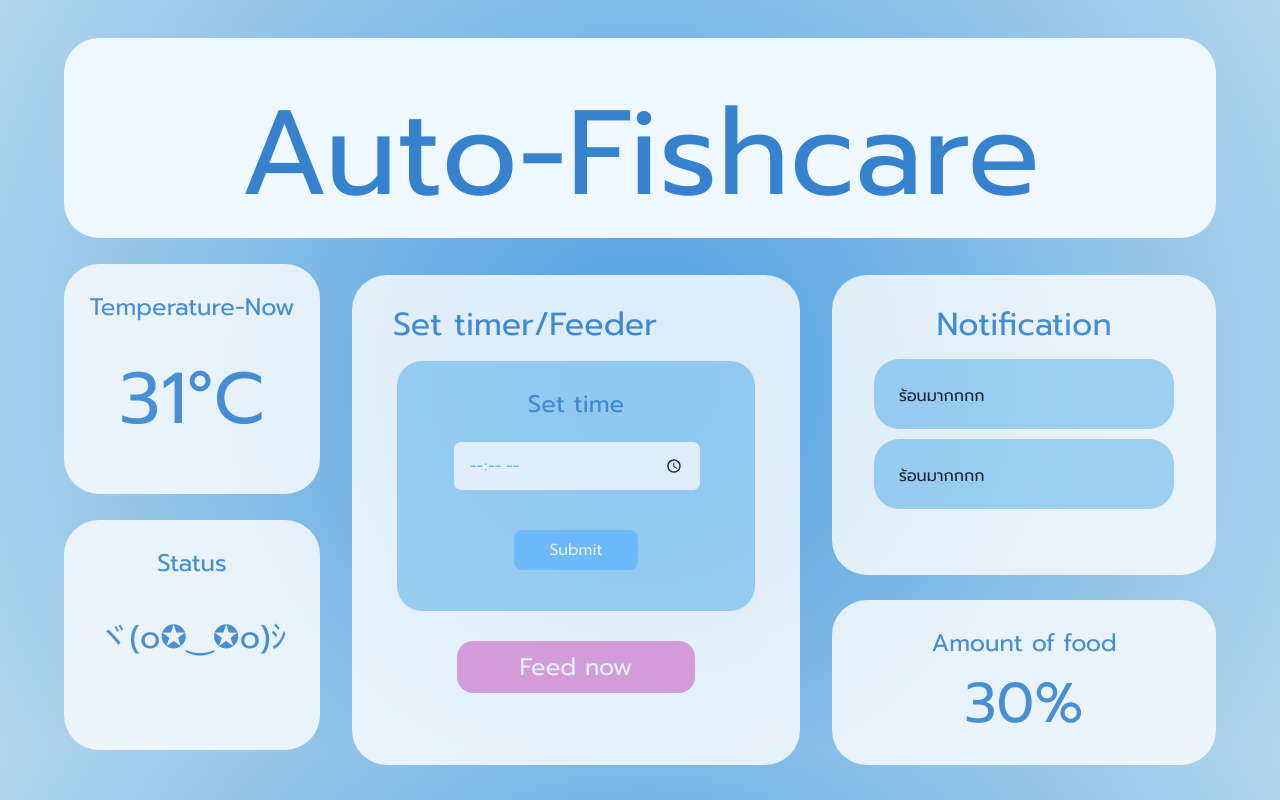
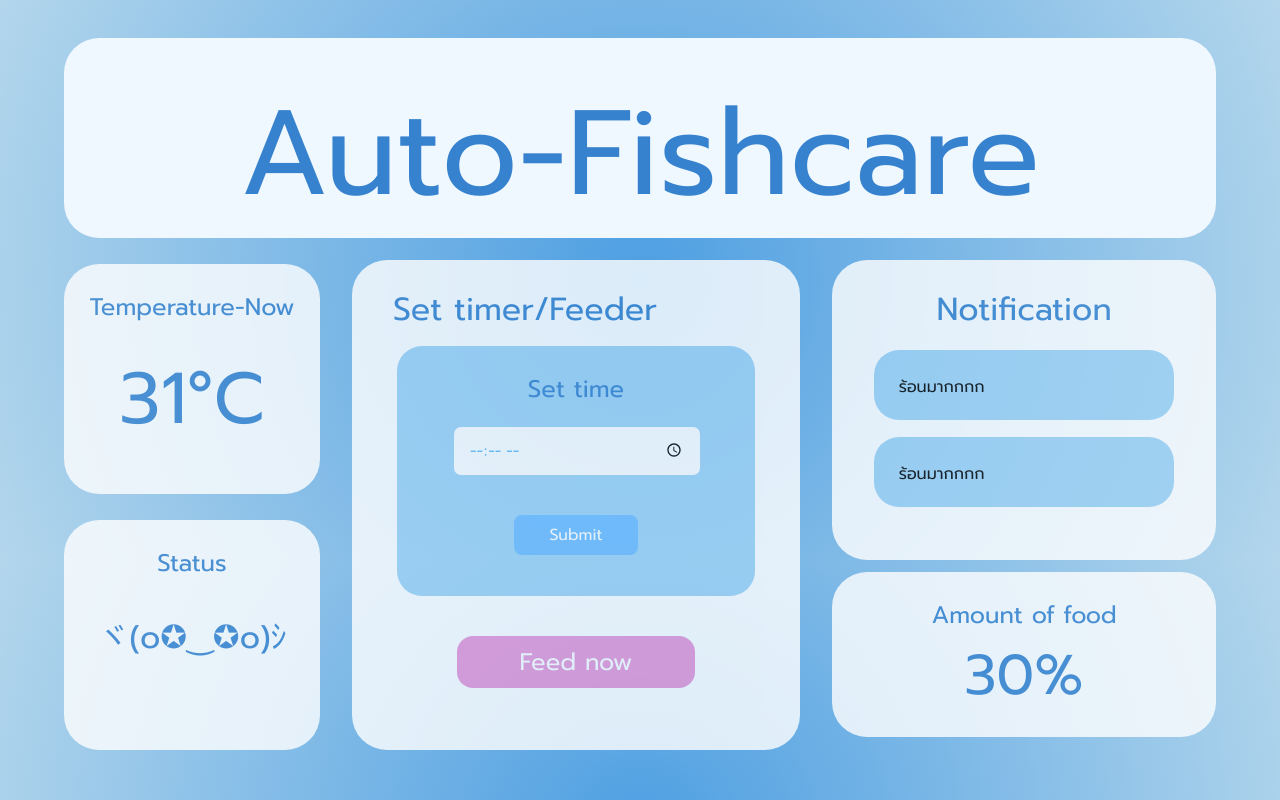
Before and after one commit to Yunoya18/AutoFishCare, a plain HTML site: page pc/main.html in a window 1280 px wide. Drawn offline with Linux system fonts and the light colour scheme.

Commit message:
แก้ margintop

```diff
--- a/pc/pc.css
+++ b/pc/pc.css
@@ -40,7 +40,6 @@ body{
     width: 100%;
     height: 230px;
     padding: 25px;
-    margin-top: -20px;
     /* align-items:  */
     margin-left: 5%;
     border-radius: 35px;
@@ -92,7 +91,7 @@ body{
 }
 
 .noti{
-    position: absolute;
+    position: relative;
     /* display: flex; */
     width: 30%;
     height: 300px;
@@ -100,7 +99,7 @@ body{
     border-radius: 35px;
     background-color: #ffffff;
     opacity: 0.8;
-    top: 275px; /* ปรับระยะห่างจาก .auto */
+    margin-top: -490px; /* ปรับระยะห่างจาก .auto */
     margin-left: auto;
     margin-right: 5%;
     right: 0;
@@ -121,7 +120,7 @@ body{
 
 .sentnoti{
     position: relative;
-    margin-top: 3%;
+    margin-top: 5%;
     width: 90%;
     height: 70px;
     padding: 25px;
@@ -141,7 +140,7 @@ body{
     border-radius: 35px;
     background-color: #ffffff;
     opacity: 0.8;
-    top: 275px; /* ระดับเดียวกับ .noti */
+    margin-top: -300px; /* ระดับเดียวกับ .noti */
     left: 27.5%;
 }
 
@@ -182,12 +181,6 @@ body{
     border-radius: 2vh;
     background-color: #e896d5;
     font-size: 3vh;
-
-
-
-
-    /*cjayเพิ่ม เพิ่มระยะห่างของปุ่มกับพทด้านบน*/
-    margin-top: 5%;
 }
 
 .input-box input{
@@ -241,7 +234,7 @@ body{
     border-radius: 35px;
     background-color: #ffffff;
     opacity: 0.8;
-    top: 600px; /* ปรับระยะห่างจาก .auto */
+    margin-top: 1%;
     margin-left: auto;
     margin-right: 5%;
     right: 0;
```
Also changed, not shown: 1 other file.
